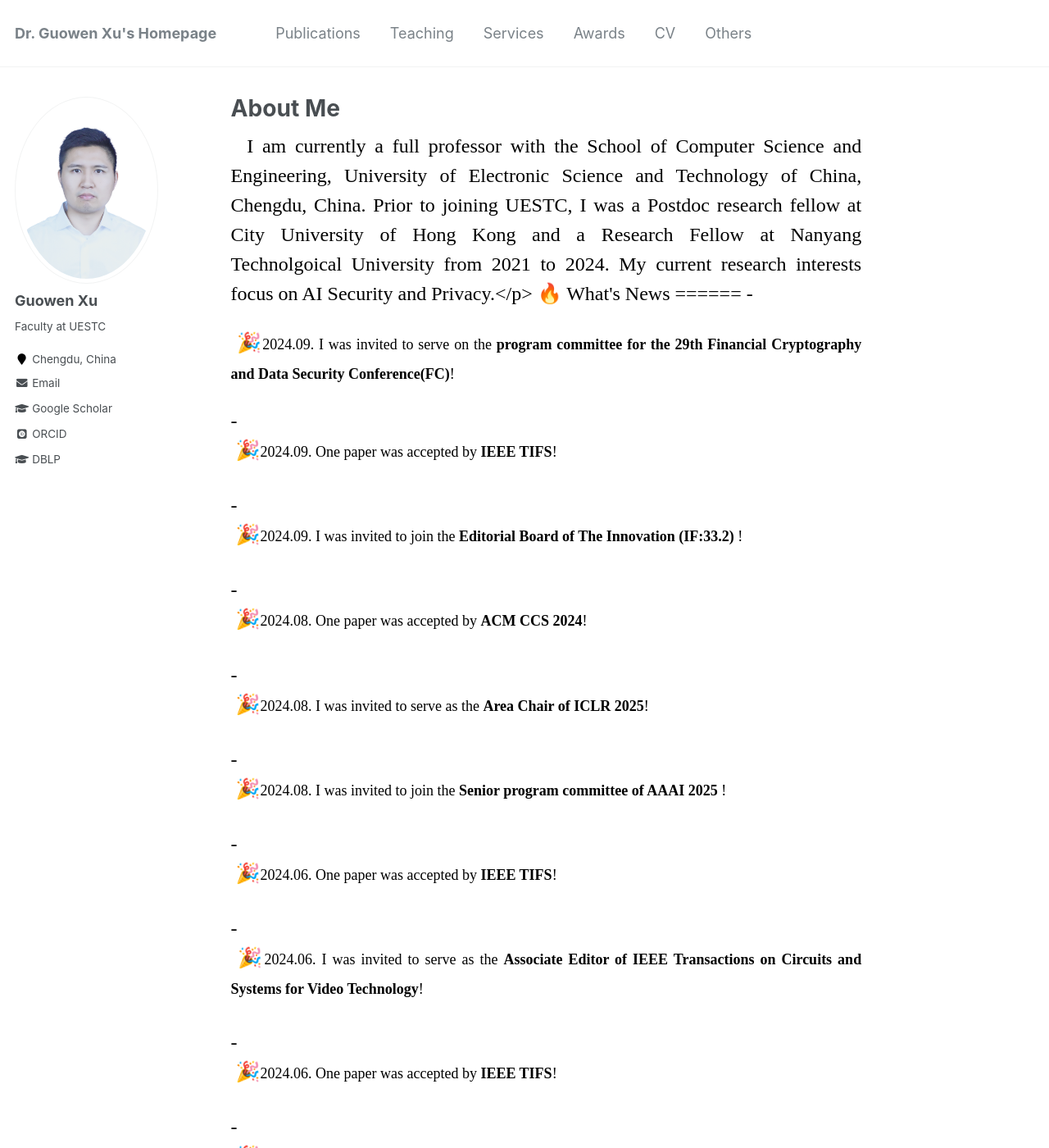
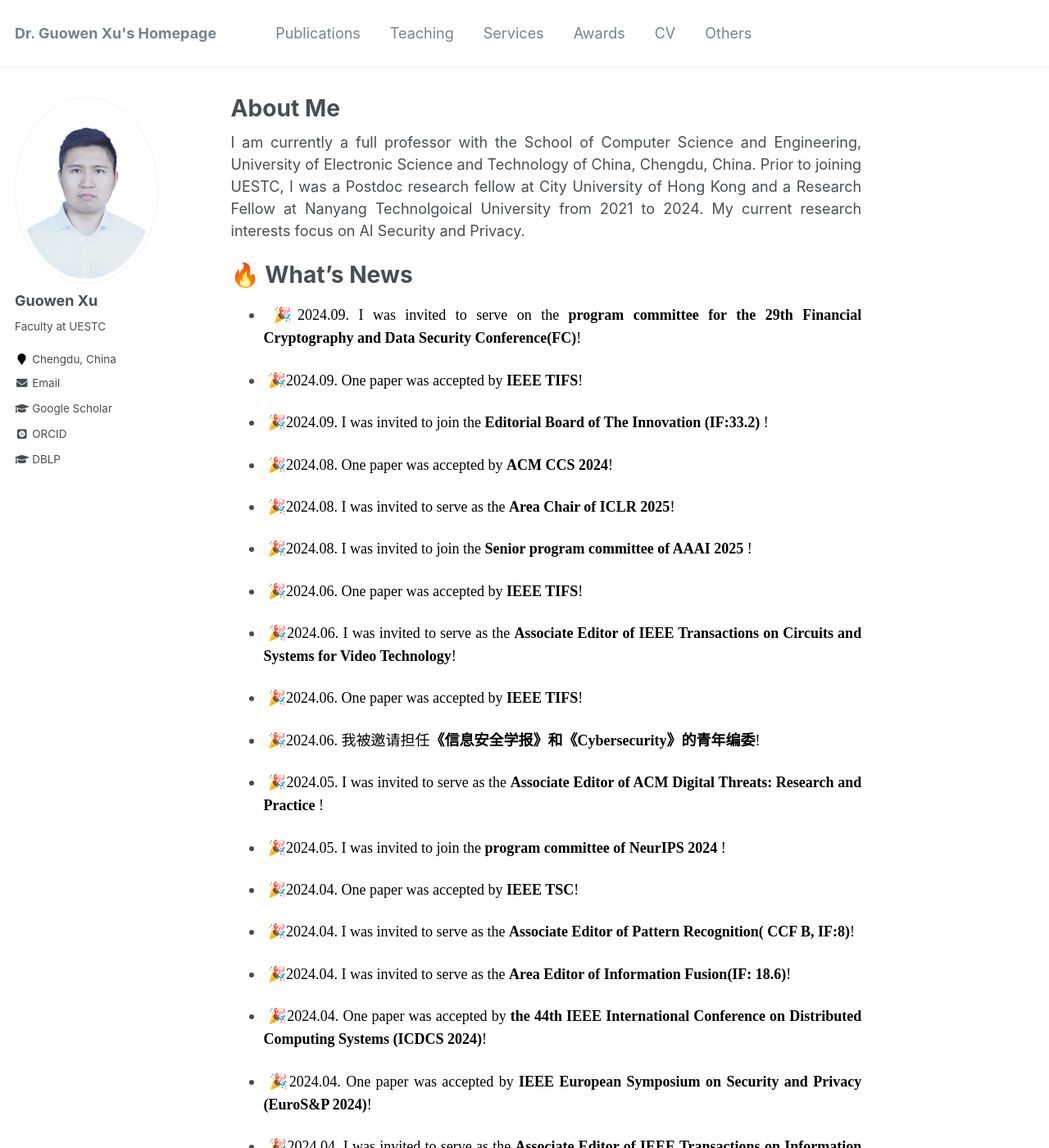
Before and after one commit to Guowen-xu/guowen-xu.github.io, a Jekyll site: the page built from _pages/about.md, in a window 1280 px wide and 1400 px high. Shown: the whole window at 82% size. Built offline with Jekyll 4.4.1, drawn with Linux system fonts in a browser that asks for light colours; some web fonts are replaced; some of the changed text lies outside the part shown.

Commit message:
Update about.md

```diff
--- a/_pages/about.md
+++ b/_pages/about.md
@@ -8,7 +8,7 @@ redirect_from:
   - /about.html
 ---
 
-<p align="justify">&nbsp; <font face="Times New Roman" color=black size=5> I am currently a full professor with the School of Computer Science and Engineering, University of Electronic Science and Technology of China, Chengdu, China. Prior to joining UESTC, I was a Postdoc research fellow at City University of Hong Kong and a  Research  Fellow at Nanyang Technolgoical University from 2021 to 2024. My current research interests focus on  AI Security and Privacy.</p>
+<p align="justify"> I am currently a full professor with the School of Computer Science and Engineering, University of Electronic Science and Technology of China, Chengdu, China. Prior to joining UESTC, I was a Postdoc research fellow at City University of Hong Kong and a  Research  Fellow at Nanyang Technolgoical University from 2021 to 2024. My current research interests focus on  AI Security and Privacy.</p>
 
 
 
```
